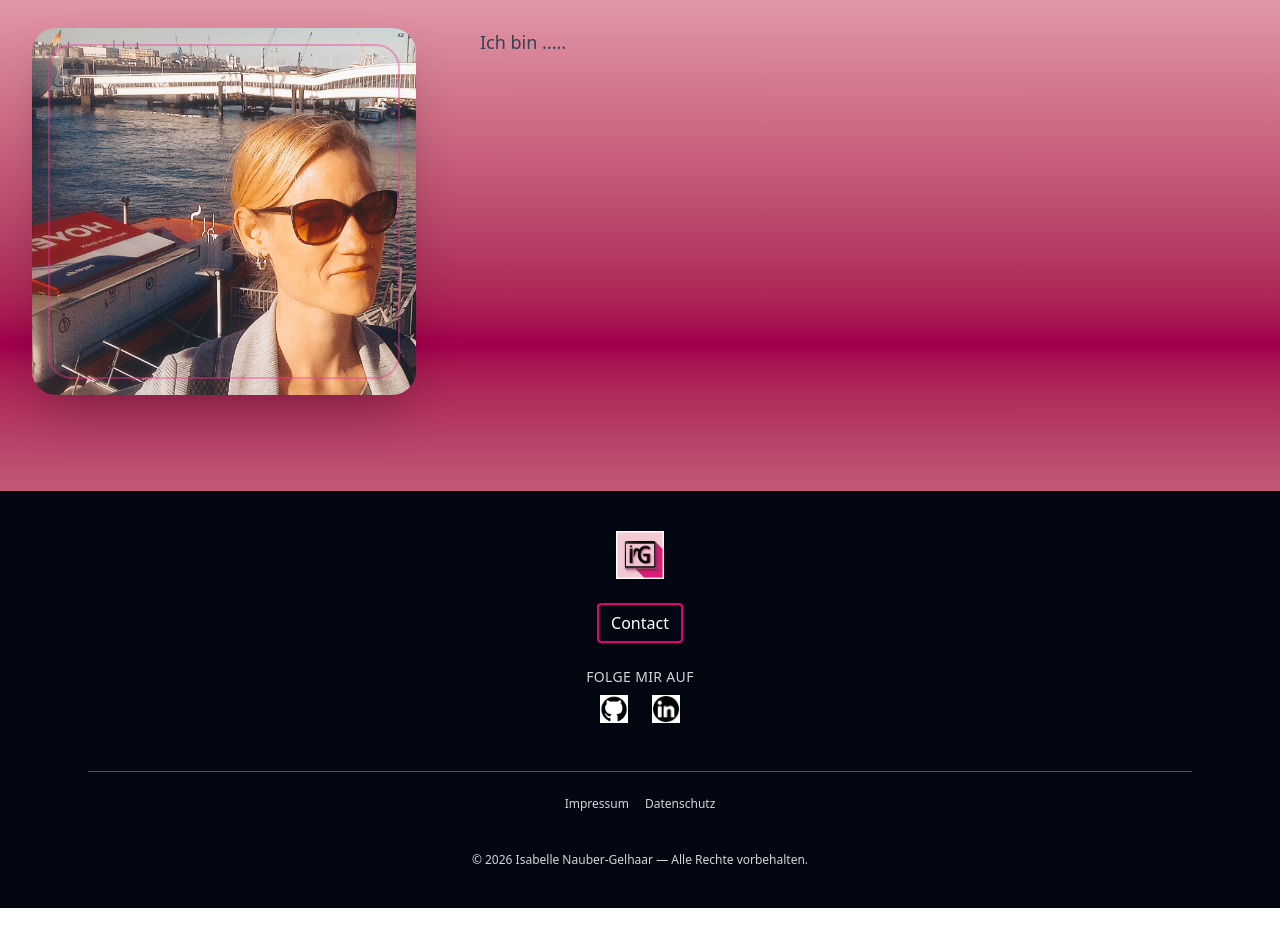
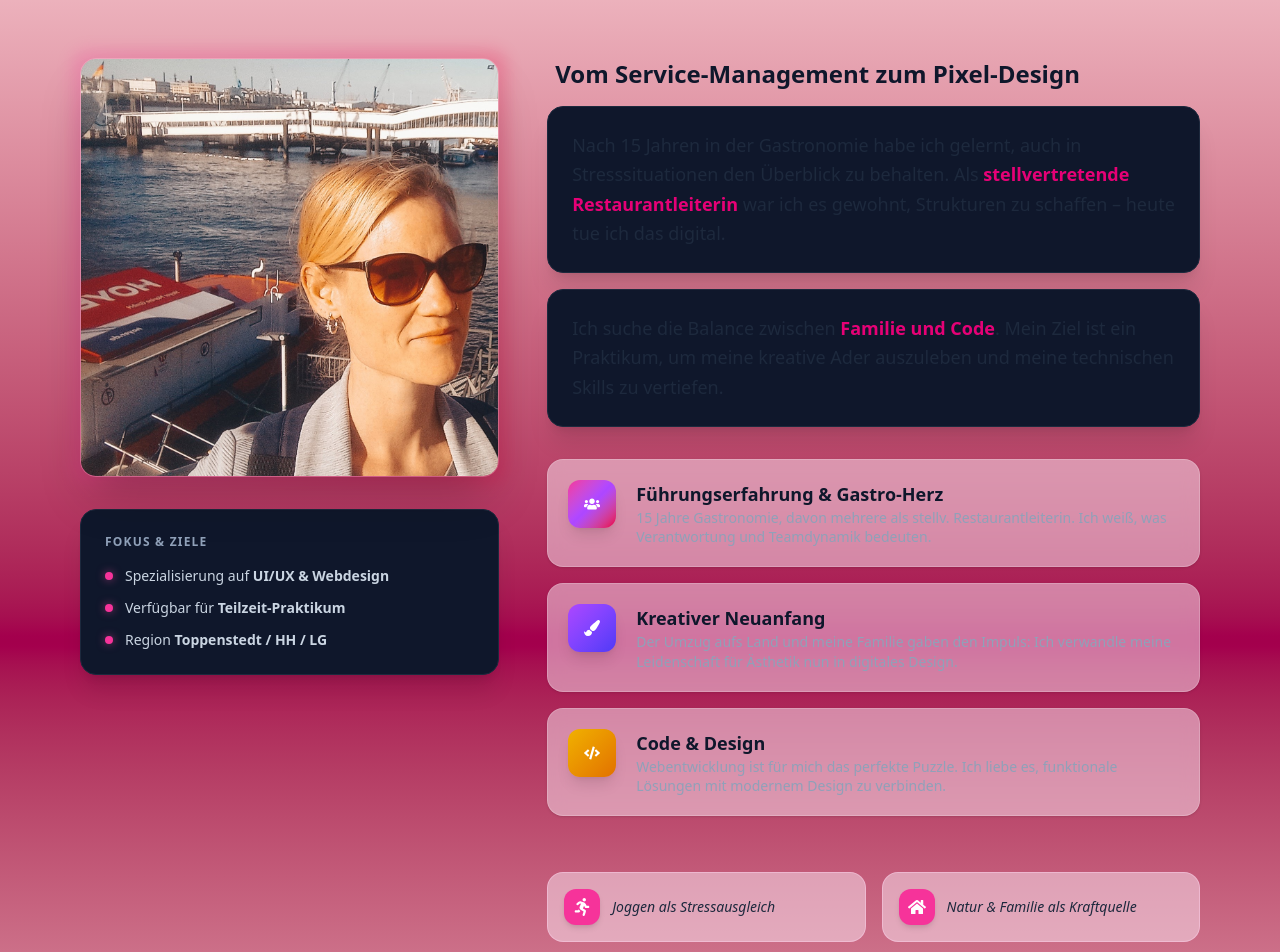
Before and after one commit to IsaN-G/Portfolio, a React (Vite) app: page /about in a window 1280 px wide. Shown: the part 220-1172 px from the top of the page. Before the commit the page ends 1128 px from the top, so only its background shows below. Built offline with nearby package versions, Linux system fonts and the light colour scheme.

Commit message:
Änderungen Kontakt

```diff
--- a/package.json
+++ b/package.json
@@ -10,9 +10,11 @@
     "preview": "vite preview"
   },
   "dependencies": {
+    "@emailjs/browser": "^4.4.1",
     "lucide-react": "^0.563.0",
     "react": "^19.2.0",
     "react-dom": "^19.2.0",
+    "react-icons": "^5.5.0",
     "react-router-dom": "^7.12.0",
     "vite-plugin-vercel": "^9.1.1"
   },
--- a/src/layout/MainLayout.tsx
+++ b/src/layout/MainLayout.tsx
@@ -1,5 +1,4 @@
 
-// MainLayout.tsx
 import { Outlet, useLocation } from "react-router-dom";
 import Navbar from "../components/Navbar";
 import Footer from "../components/Footer";
--- a/src/pages/About.tsx
+++ b/src/pages/About.tsx
@@ -1,35 +1,134 @@
 import SectionWrapper from "../components/SectionWrapper";
+import { FaCode, FaPaintBrush, FaRunning, FaUsers, FaHome } from "react-icons/fa";
 
-const About = () => (
+const About = () => {
+  const journey = [
+    {
+      title: "Führungserfahrung & Gastro-Herz",
+      desc: "15 Jahre Gastronomie, davon mehrere als stellv. Restaurantleiterin. Ich weiß, was Verantwortung und Teamdynamik bedeuten.",
+      icon: <FaUsers />,
+      color: "from-pink-500 via-purple-500 to-rose-600"
+    },
+    {
+      title: "Kreativer Neuanfang",
+      desc: "Der Umzug aufs Land und meine Familie gaben den Impuls: Ich verwandle meine Leidenschaft für Ästhetik nun in digitales Design.",
+      icon: <FaPaintBrush />,
+      color: "from-purple-500 to-indigo-600"
+    },
+    {
+      title: "Code & Design",
+      desc: "Webentwicklung ist für mich das perfekte Puzzle. Ich liebe es, funktionale Lösungen mit modernem Design zu verbinden.",
+      icon: <FaCode />,
+      color: "from-yellow-500 to-amber-600"
+    }
+  ];
+
+  return (
     <SectionWrapper>
-    <div className="text-center mb-12 md:mb-16">
-      <h2 className="text-4xl md:text-5xl font-bold text-gray-900 dark:text-pink-600">
-        Hallo, ich bin Isabelle
+      <div className="max-w-6xl mx-auto px-4 py-12">
+
+        <div className="text-center mb-16">
+          <h2 className="text-4xl md:text-5xl font-bold text-slate-900 dark:text-white mb-4">
+            Hallo, ich bin <span className="text-pink-600">Isabelle</span>
           </h2>
-      <p className="mt-4 text-pink-600 dark:text-pink-500 font-medium">
-        Web Developer & Designer
+          <div className="h-1.5 w-24 bg-pink-600 mx-auto rounded-full" />
+        </div>
+
+        <div className="grid lg:grid-cols-5 gap-12 items-start">
+
+
+          <div className="lg:col-span-2 space-y-8">
+            <div className="relative group">
+              <div className="absolute -inset-2 bg-gradient-to-r from-pink-500 to-rose-600 rounded-2xl blur opacity-20 group-hover:opacity-40 transition duration-500" />
+              <img
+                src="/IMG/7.jpg"
+                alt="Isabelle"
+                className="relative w-full aspect-square object-cover rounded-2xl shadow-2xl border border-white/20"
+              />
+            </div>
+
+
+            <div className="bg-slate-900 p-6 rounded-2xl shadow-xl space-y-4 border border-slate-800">
+              <h3 className="text-xs font-black uppercase tracking-widest text-slate-400">Fokus & Ziele</h3>
+              <div className="space-y-3">
+                {[
+                    { label: "Spezialisierung auf", text: "UI/UX & Webdesign" },
+                    { label: "Verfügbar für", text: "Teilzeit-Praktikum" },
+                    { label: "Region", text: "Toppenstedt / HH / LG" }
+                ].map((item, i) => (
+                    <p key={i} className="flex items-center gap-3 text-sm text-slate-300">
+                        <span className="w-2 h-2 rounded-full bg-pink-500 shrink-0 shadow-[0_0_8px_rgba(236,72,153,0.6)]" />
+                        <span>{item.label} <strong>{item.text}</strong></span>
+                    </p>
+                ))}
+              </div>
+            </div>
+          </div>
+
+
+          <div className="lg:col-span-3 space-y-8">
+
+
+            <div className="space-y-4">
+              <h3 className="text-2xl font-bold text-slate-900 dark:text-white px-2">
+                Vom Service-Management zum Pixel-Design
+              </h3>
+
+              <div className="bg-slate-900 p-6 rounded-2xl shadow-xl space-y-4 border border-slate-800">
+                <p className="text-lg text-slate-800 dark:text-slate-200 leading-relaxed">
+                  Nach 15 Jahren in der Gastronomie habe ich gelernt, auch in Stresssituationen den Überblick zu behalten. Als <strong className="text-pink-600 dark:text-pink-400">stellvertretende Restaurantleiterin</strong> war ich es gewohnt, Strukturen zu schaffen – heute tue ich das digital.
                 </p>
               </div>
-    <div className="flex flex-col md:flex-row items-center md:items-start gap-12 md:gap-16">
 
-      <div className="relative group w-80 md:w-96 flex-shrink-0">
-        <div className="absolute inset-0 bg-gradient-to-tr from-pink-500/30 to-transparent rounded-3xl blur-xl opacity-0 group-hover:opacity-100 transition-opacity duration-500" />
-        <img
-          src="/IMG/7.jpg"
-          alt="Isabelle Nauber-Gelhaar"
-          className="w-full rounded-3xl shadow-2xl object-cover transition-all duration-500 group-hover:scale-105 group-hover:shadow-pink-500/30 group-hover:-rotate-1 opacity-100"
-        />
-        <div className="absolute inset-4 border-2 border-pink-500/40 rounded-3xl pointer-events-none" />
+              <div className="bg-slate-900 p-6 rounded-2xl shadow-xl space-y-4 border border-slate-800">
+                <p className="text-lg text-slate-800 dark:text-slate-200 leading-relaxed">
+                  Ich suche die Balance zwischen <strong className="text-pink-600 dark:text-pink-400">Familie und Code</strong>. Mein Ziel ist ein Praktikum, um meine kreative Ader auszuleben und meine technischen Skills zu vertiefen.
+                </p>
+              </div>
             </div>
 
-      <div className="space-y-6 max-w-xl text-center md:text-left">
-        <p className="text-lg text-gray-700 dark:text-pink-600 leading-relaxed">
-          Ich bin .....
-        </p>
+
+            <div className="space-y-4">
+              {journey.map((step, idx) => (
+               <div
+               key={idx}
+               className="group flex items-start gap-5 p-5
+                          bg-pink-100/50 dark:bg-pink-800/30 backdrop-blur-sm
+                          rounded-2xl border border-white/20 dark:border-slate-800
+                          transition-all duration-300 shadow-sm
+                         hover:bg-slate-900 hover:border-slate-800 hover:shadow-xl hover:-translate-y-1">
+                  <div className={`shrink-0 w-12 h-12 rounded-xl bg-gradient-to-br ${step.color} flex items-center justify-center text-white shadow-lg`}>
+                    {step.icon}
+                  </div>
+                  <div>
+                    <h4 className="text-lg font-bold text-slate-900 dark:text-white">{step.title}</h4>
+                    <p className="text-slate-400 dark:text-slate-100 text-sm leading-snug">{step.desc}</p>
+                  </div>
+                </div>
+              ))}
+            </div>
+
+
+            <div className="grid grid-cols-1 sm:grid-cols-2 gap-4 pt-6">
+              <div className="flex items-center gap-3 p-4 bg-pink-100/50 dark:bg-pink-800/30 rounded-2xl border border-pink-200/50 dark:border-pink-800/30 text-slate-800 dark:text-slate-100">
+                <div className="w-9 h-9 rounded-xl bg-pink-500 flex items-center justify-center text-white shadow-md">
+                    <FaRunning size={18} />
+                </div>
+                <span className="text-sm font-medium italic">Joggen als Stressausgleich</span>
+              </div>
+              <div className="flex items-center gap-3 p-4 bg-pink-100/50 dark:bg-pink-800/30  rounded-2xl border border-pink-200/50 dark:border-pink-800/30 text-slate-800 dark:text-slate-100">
+                <div className="w-9 h-9 rounded-xl bg-pink-500 flex items-center justify-center text-white shadow-md">
+                    <FaHome size={18} />
+                </div>
+                <span className="text-sm font-medium italic">Natur & Familie als Kraftquelle</span>
+              </div>
+            </div>
+
+          </div>
         </div>
       </div>
     </SectionWrapper>
   );
-
+};
 
 export default About;
--- a/src/pages/Projects.tsx
+++ b/src/pages/Projects.tsx
@@ -1,4 +1,4 @@
-// Projects.tsx (modern + scroll + filter)
+
 import { useRef, useState } from 'react';
 import { projects } from '../data/projects';
 import { ChevronLeft, ChevronRight } from 'lucide-react';
@@ -27,7 +27,7 @@ const Projects = () => {
 
 
         <div className="flex justify-center gap-4 mb-8 flex-wrap">
-          {["All", "React", "Tailwind", "Node.js"].map(f => (
+          {["All", "React", "Tailwind", "Next.js"].map(f => (
             <button key={f} onClick={() => setFilter(f)}
               className={`px-4 py-2 rounded-lg font-medium transition ${
                 filter === f ? "bg-pink-600 text-white" : "bg-gray-200 dark:bg-gray-700 text-gray-700 dark:text-gray-200 hover:bg-pink-600 hover:text-white"
--- a/src/pages/Skills.tsx
+++ b/src/pages/Skills.tsx
@@ -1,4 +1,4 @@
-// Skills.tsx
+
 import { Code, Palette, Terminal, GitBranch, Database, Layout } from 'lucide-react';
 
 const skills = [
```
Also changed, not shown: src/pages/Contact.tsx (+74 -16 lines), 1 other file (tests, documents, lock files or other folders). Lines whose indentation alone changed are shown as unchanged.
